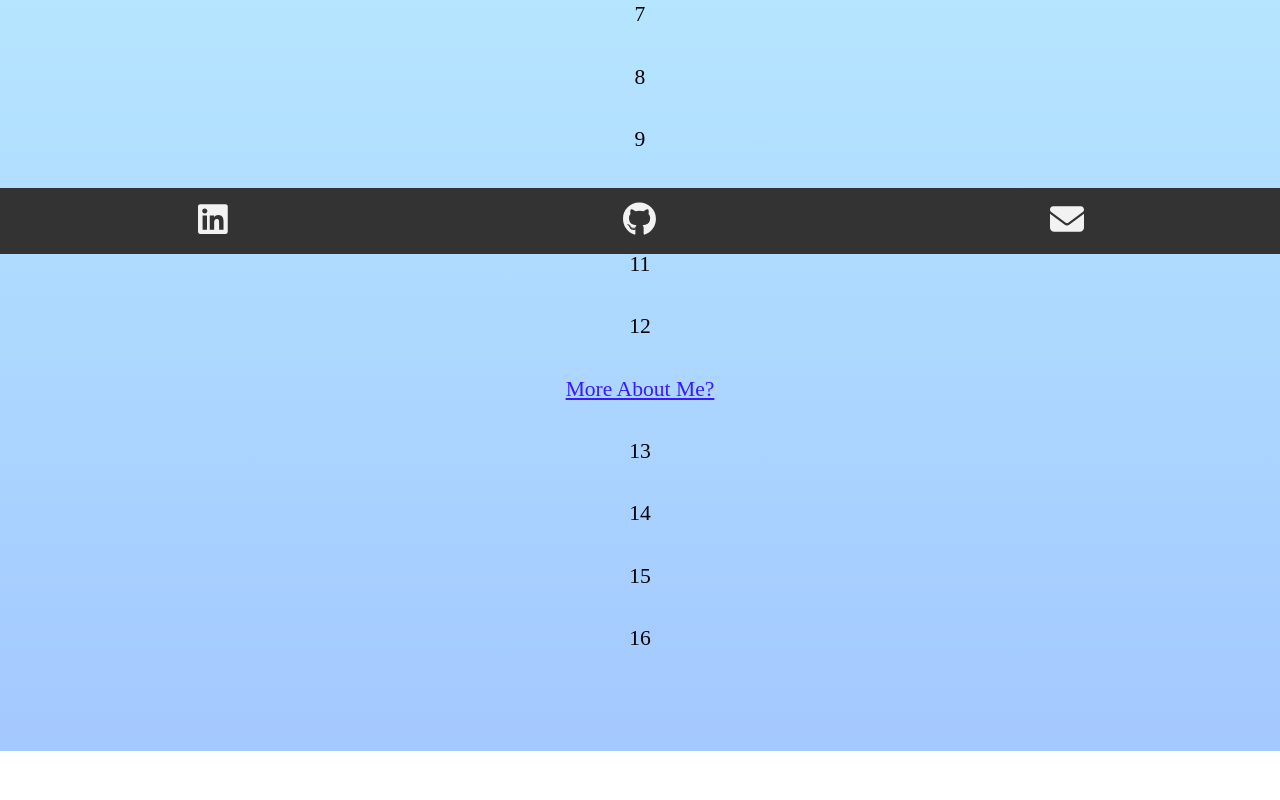
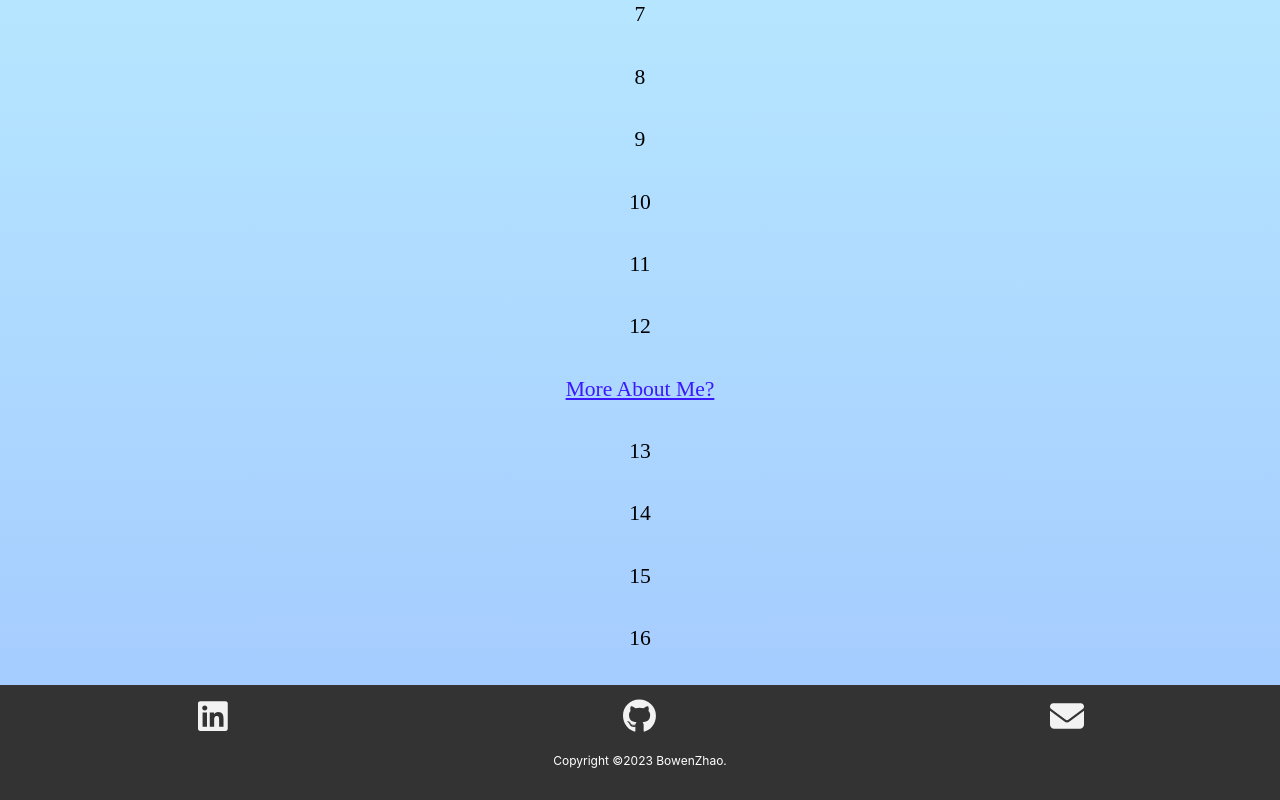
Before and after one commit to ZextaSilver/nextTestGround, a Next.js app: page / in a window 1280 px wide. Shown: the part 546-1346 px from the top of the page. Before the commit the page ends 1297 px from the top, so only its background shows below. Built offline with nearby package versions, Linux system fonts and the light colour scheme.

Commit message:
footer at bottom of the page, added copyright info

```diff
--- a/components/layout.js
+++ b/components/layout.js
@@ -3,7 +3,6 @@ import Link from 'next/link';
 import Image from 'next/image';
 import React from 'react';
 import styles from './layout.module.css';
-import utilStyles from '../styles/utils.module.css';
 import { FontAwesomeIcon } from '@fortawesome/react-fontawesome';
 import { faGithub, faLinkedin } from '@fortawesome/free-brands-svg-icons';
 import { faEnvelope } from '@fortawesome/free-solid-svg-icons';
@@ -14,8 +13,7 @@ export const siteTitle = '| Bowen Zhao';
 export default function Layout({ children, home }) {
   return (
 
-    <>
-      <main>{children}
+    <div className={styles.container}>
 
         <Head>
           <link rel="icon" href="../images/kirby.png" />
@@ -26,13 +24,17 @@ export default function Layout({ children, home }) {
           <Link href = "/posts/projects">Projects</Link>
         </header>
 
-        <footer className = {styles.footer}>
+      <main>{children}</main>
+
+      <footer className={styles.footer}>
+
           <Link href = "https://www.linkedin.com/in/bowen-zhao-656743218/"><FontAwesomeIcon icon={faLinkedin} size='2x'/></Link>
           <Link href = "https://github.com/ZextaSilver"><FontAwesomeIcon icon={faGithub} size='2x'/></Link>
           <Link href = "mailto:zbw1020@gmail.com"><FontAwesomeIcon icon={faEnvelope} size='2x'/></Link>
-        </footer>
+          <p>Copyright ©{new Date().getFullYear()} BowenZhao.</p>
 
-      </main>
-    </>
+      </footer>
+
+    </div>
   );
 }
--- a/components/layout.module.css
+++ b/components/layout.module.css
@@ -3,10 +3,6 @@
 	display: flex;
 	flex-direction: column;
 	min-height: 100vh;
-}
-
-.main{
-	flex-grow: 1;
 }
 
 .header{
@@ -17,7 +13,6 @@
 	width: 100%;
 	z-index: 9999;
 }
-
 
 .header a{
 	float: left;
@@ -38,9 +33,12 @@
 	background-color: #333;
 	overflow: hidden;
 	width: 100%;
-	display: flex;
-	position: sticky;
-	bottom: 0;
+}
+
+.footer p{
+	text-align: center;
+	color: white;
+	font-size: 12px;
 }
 
 .footer a {
--- a/styles/globals.css
+++ b/styles/globals.css
@@ -16,6 +16,14 @@ body {
 
   min-height: 100%;
 
+}
+
+main{
+  flex:1;
+}
+
+footer{
+  flex-shrink: 0;
 }
 
 a {
```
